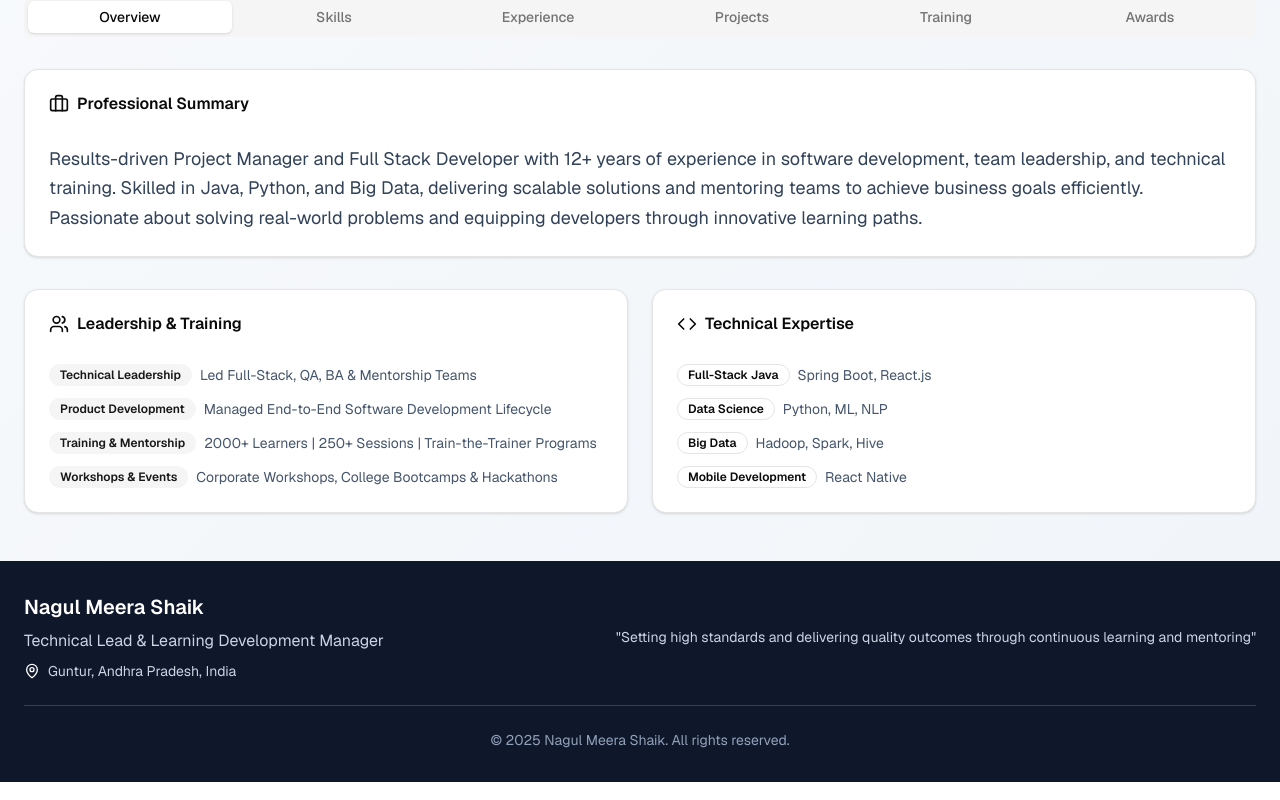
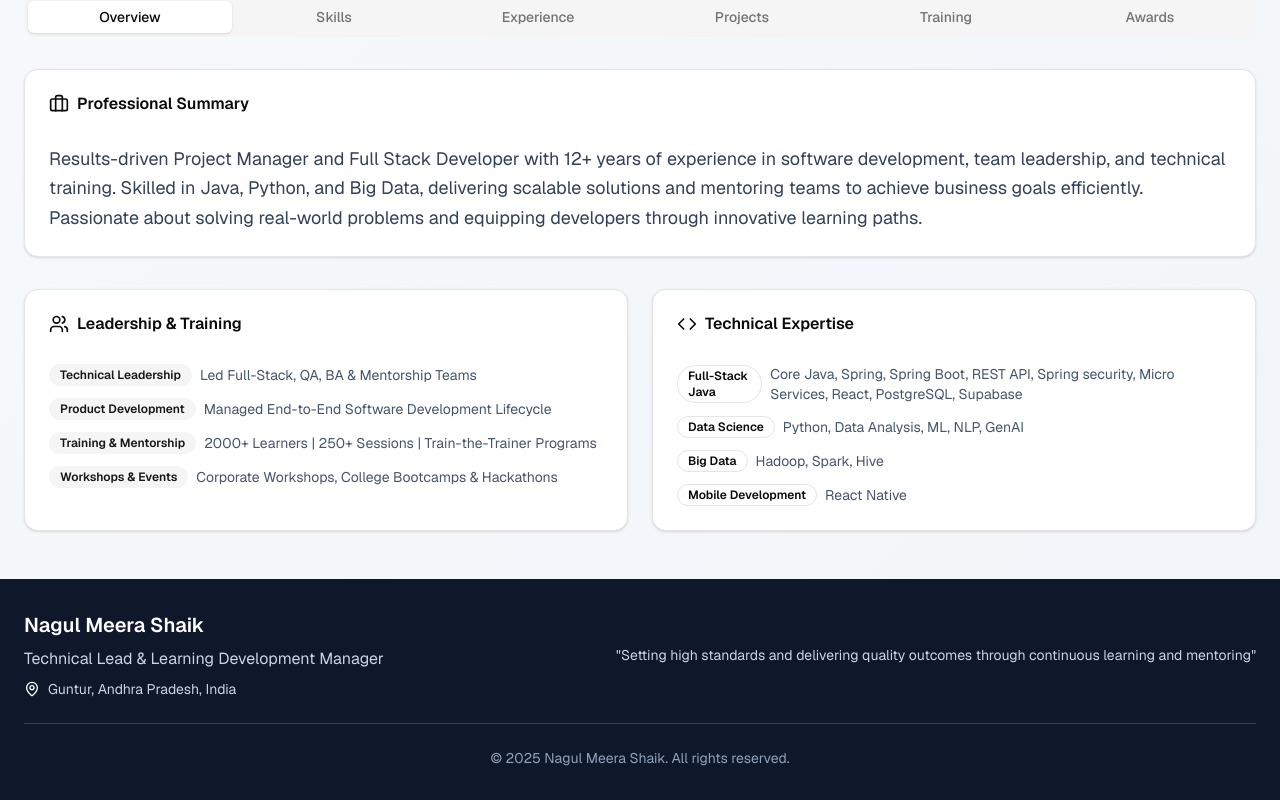
Before and after one commit to Nagul-Tekworks/Portfolio_final, a Next.js app: page / in a window 1280 px wide. Shown: the part 572-1372 px from the top of the page. Built offline with nearby package versions, Linux system fonts and the light colour scheme.

Commit message:
summary changed

```diff
--- a/app/page.tsx
+++ b/app/page.tsx
@@ -302,11 +302,11 @@ export default function Portfolio() {
                 <CardContent className="space-y-3">
                   <div className="flex items-center gap-2">
                     <Badge variant="outline">Full-Stack Java</Badge>
-                    <span className="text-sm text-slate-600">Spring Boot, React.js</span>
+                    <span className="text-sm text-slate-600">Core Java, Spring, Spring Boot, REST API, Spring security, Micro Services, React, PostgreSQL, Supabase</span>
                   </div>
                   <div className="flex items-center gap-2">
                     <Badge variant="outline">Data Science</Badge>
-                    <span className="text-sm text-slate-600">Python, ML, NLP</span>
+                    <span className="text-sm text-slate-600">Python, Data Analysis, ML, NLP, GenAI</span>
                   </div>
                   <div className="flex items-center gap-2">
                     <Badge variant="outline">Big Data</Badge>
```
